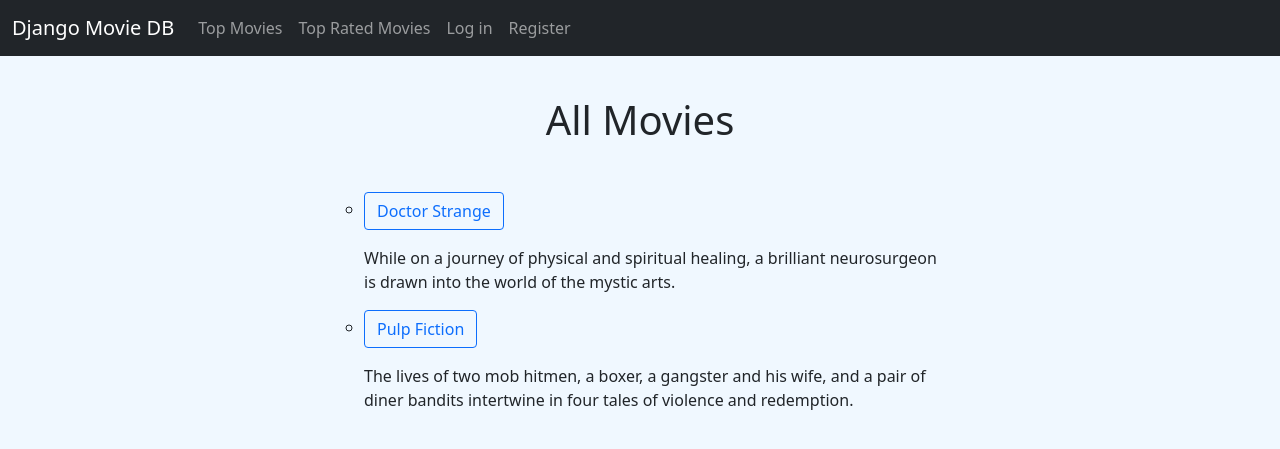
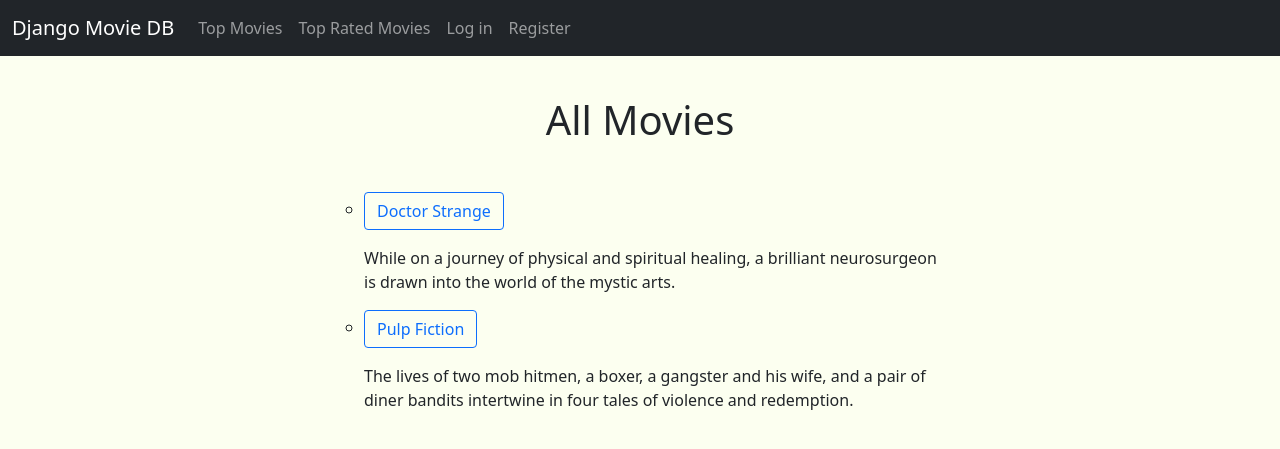
Before and after one commit to paulr909/django-movie-db, a Django app: page /movies in a window 1280 px wide. Shown: the top 449 px of the page. Run offline with Django 4.2, Linux system fonts and the light colour scheme; data comes from the database, SQL or seed files in the repository.

Commit message:
edit css

```diff
--- a/static/css/base.css
+++ b/static/css/base.css
@@ -1,5 +1,5 @@
 body {
-    background: aliceblue;
+    background: #fcfff0;
     margin-bottom: 30px;
 }
 
```
